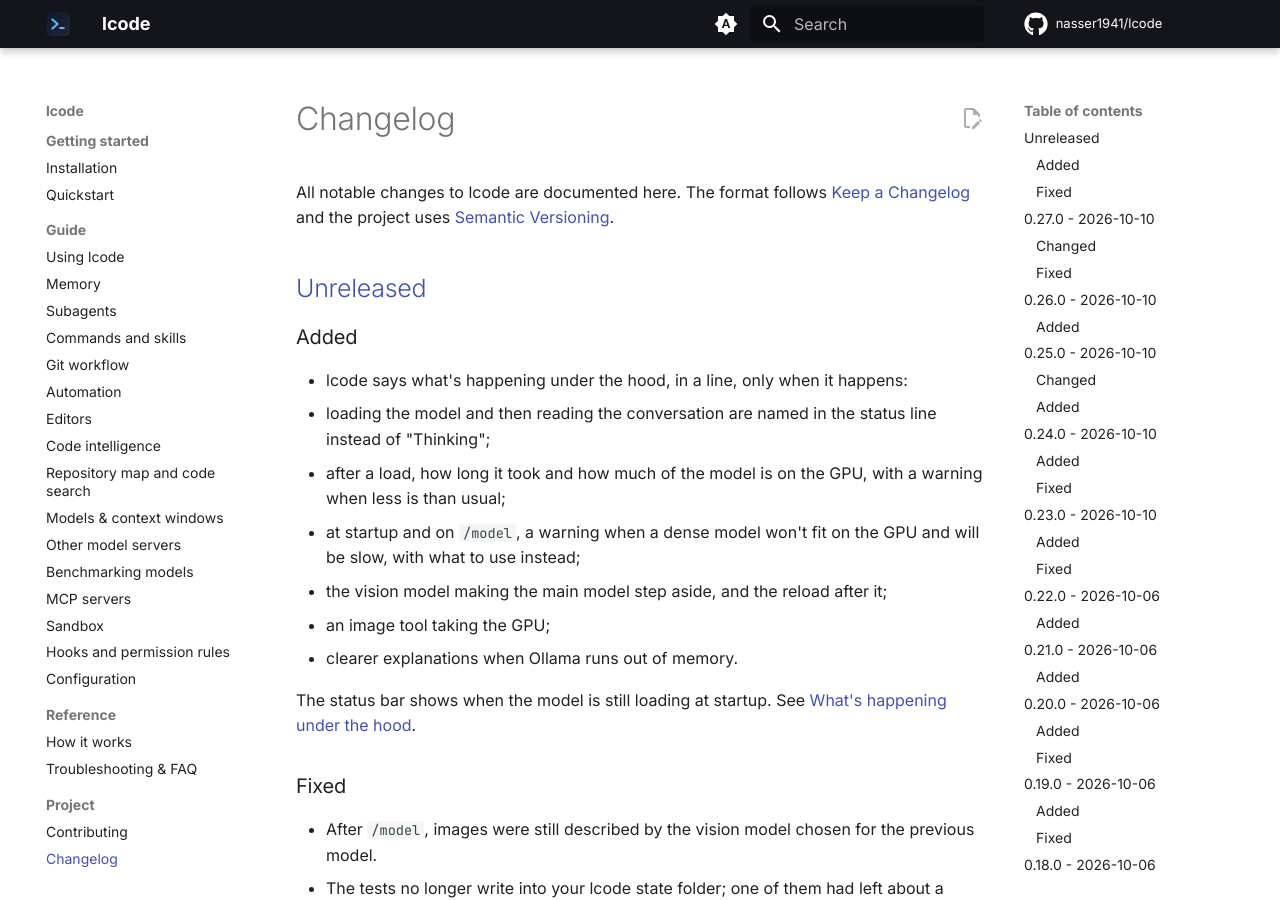
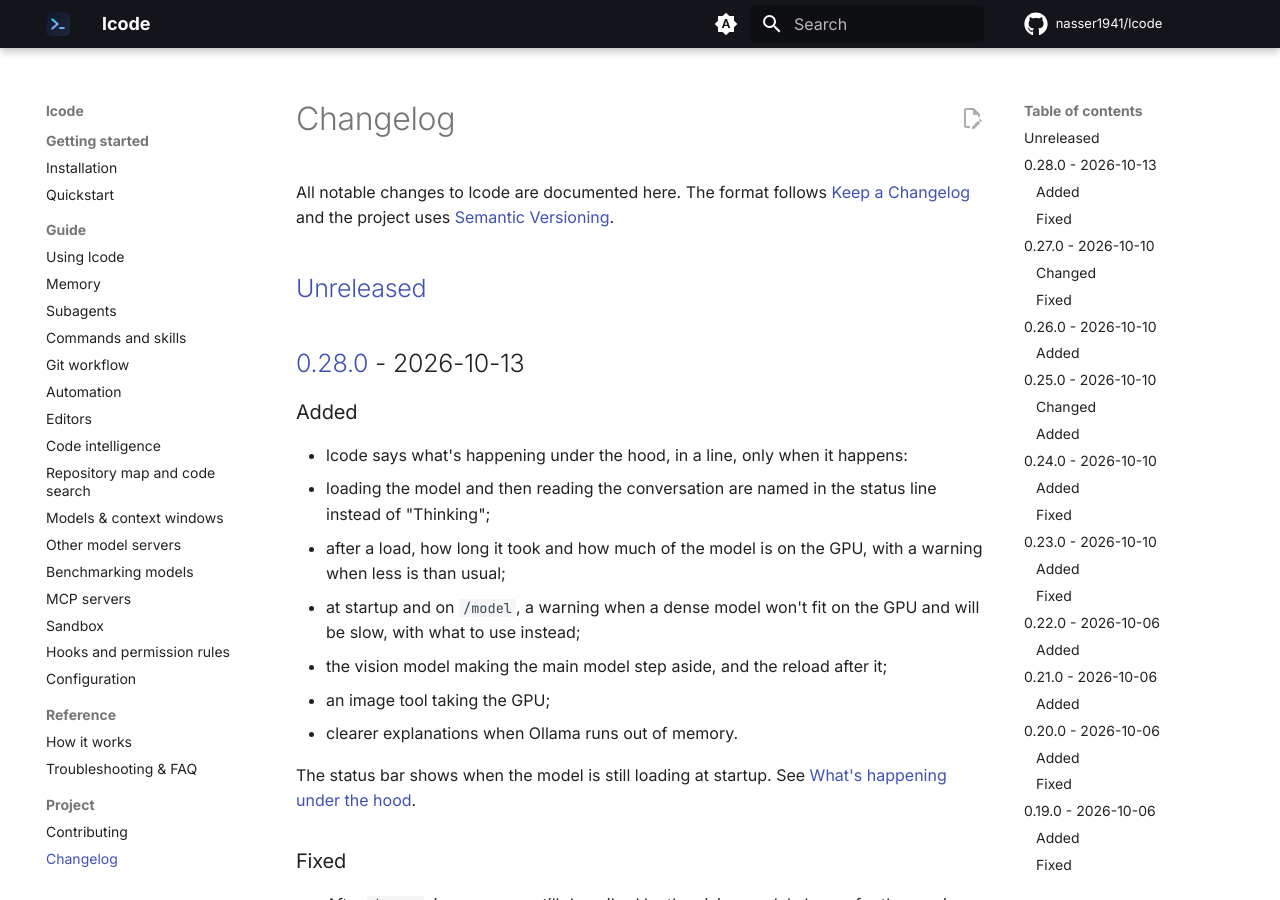
Before and after one commit to nasser1941/lcode, an MkDocs documentation site: the page built from docs/changelog.md, in a window 1280 px wide and 900 px high. Built offline with MkDocs 1.6.1 and Material for MkDocs 9.7.7, drawn with Linux system fonts in a browser that asks for light colours; comment, search, counter and statistics services are not loaded.

Commit message:
Release 0.28.0 (#110)
Co-authored-by: nasser1941 <9349840+nasser1941@users.noreply.github.com>
Co-authored-by: Claude Opus 5.5 <noreply@anthropic.com>

```diff
--- a/CHANGELOG.md
+++ b/CHANGELOG.md
@@ -5,6 +5,8 @@ All notable changes to lcode are documented here. The format follows
 [Semantic Versioning](https://semver.org/).
 
 ## [Unreleased]
+
+## [0.28.0] - 2026-10-13
 
 ### Added
 
@@ -597,7 +599,8 @@ First public release.
 - `AGENTS.md` project instructions and `/init` to generate them.
 - One-line installer for Linux and macOS.
 
-[Unreleased]: https://github.com/nasser1941/lcode/compare/v0.27.0...HEAD
+[Unreleased]: https://github.com/nasser1941/lcode/compare/v0.28.0...HEAD
+[0.28.0]: https://github.com/nasser1941/lcode/compare/v0.27.0...v0.28.0
 [0.27.0]: https://github.com/nasser1941/lcode/compare/v0.26.0...v0.27.0
 [0.26.0]: https://github.com/nasser1941/lcode/compare/v0.25.0...v0.26.0
 [0.25.0]: https://github.com/nasser1941/lcode/compare/v0.24.0...v0.25.0
--- a/src/lcode/__init__.py
+++ b/src/lcode/__init__.py
@@ -3,7 +3,7 @@
 From a program: `from lcode import Session` (see lcode.api).
 """
 
-__version__ = "0.27.0"
+__version__ = "0.28.0"
 
 API = ("Session", "Result", "Options", "SetupError")
 
```
Also changed, not shown: docs/quickstart.md (+1 -1 lines).
